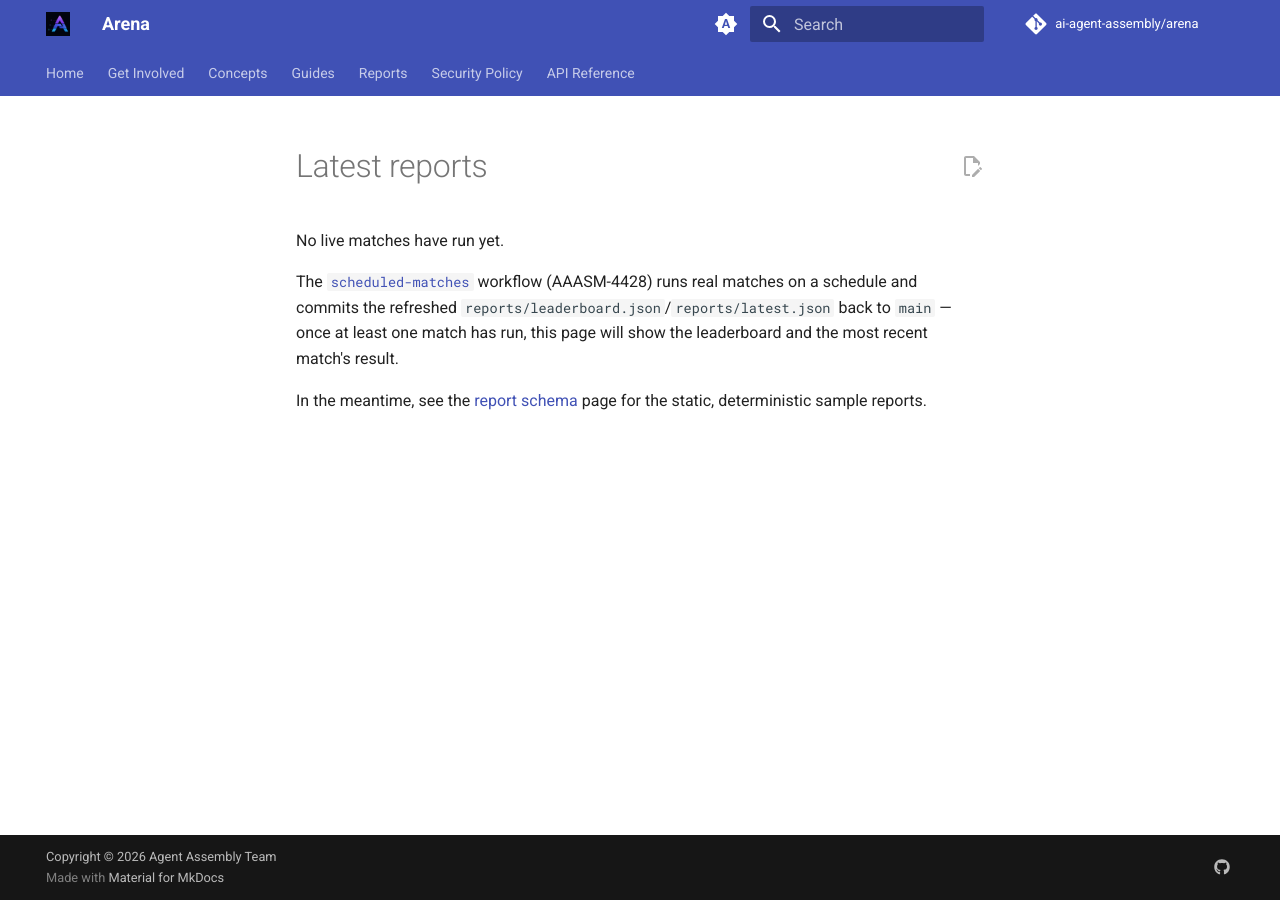
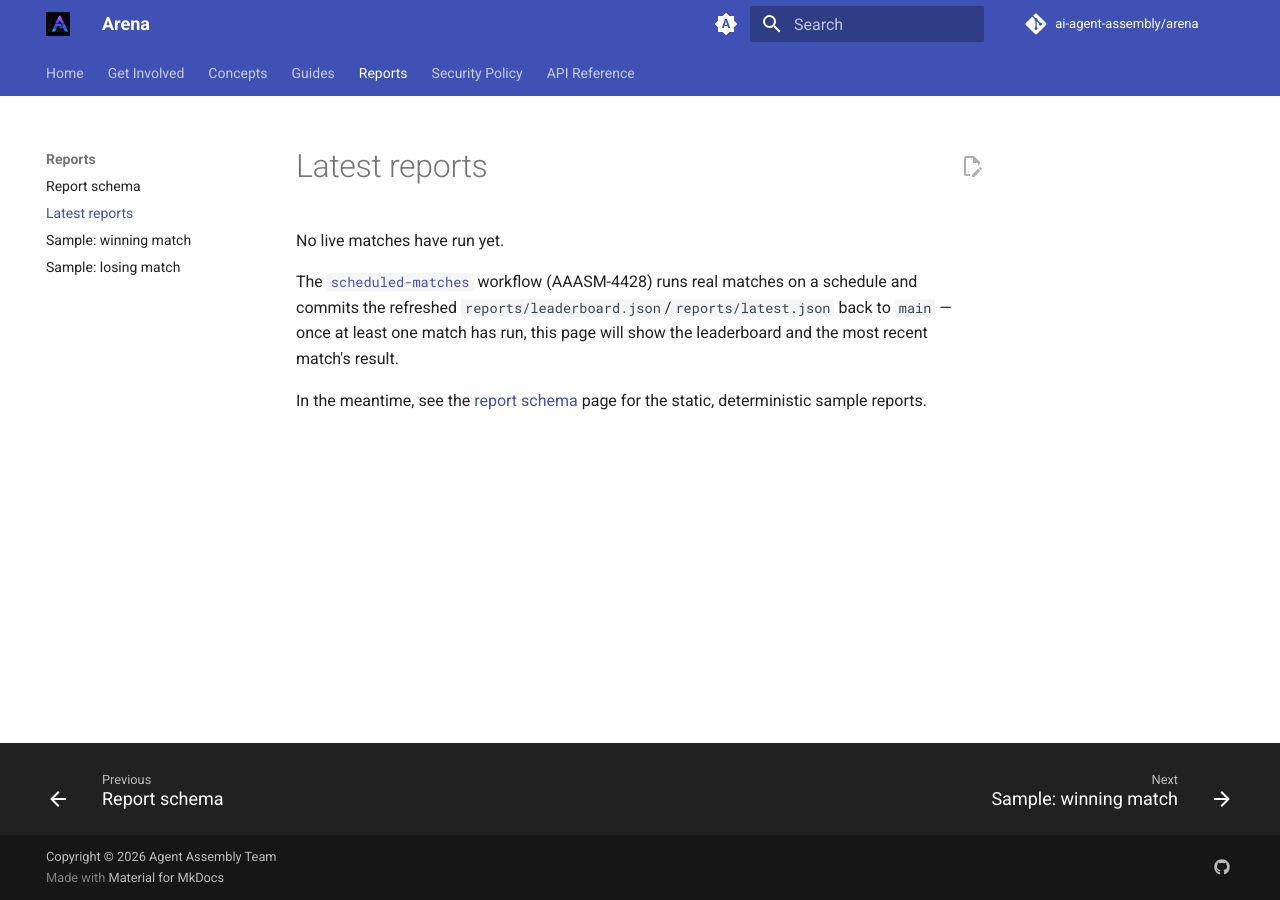
Before and after one commit to ai-agent-assembly/arena, an MkDocs documentation site: the page built from docs/latest-reports.md, in a window 1280 px wide. Built offline with MkDocs 1.6.1 and Material for MkDocs 9.7.7, drawn with Linux system fonts in a browser that asks for light colours; comment, search, counter and statistics services are not loaded; the version menu is left out.

Commit message:
📝 (docs): Add Latest reports page to nav
Surfaces docs/latest-reports.md in the Reports section, alongside the
existing Report schema and static sample pages (AAASM-4412).

```diff
--- a/mkdocs.yml
+++ b/mkdocs.yml
@@ -157,6 +157,7 @@ nav:
       - Submitting an agent: submit-agent.md
   - Reports:
       - Report schema: report-schema.md
+      - Latest reports: latest-reports.md
       - "Sample: winning match": samples/winning-match/arena-report.md
       - "Sample: losing match": samples/losing-match/arena-report.md
   - Security Policy: security-policy.md
```
